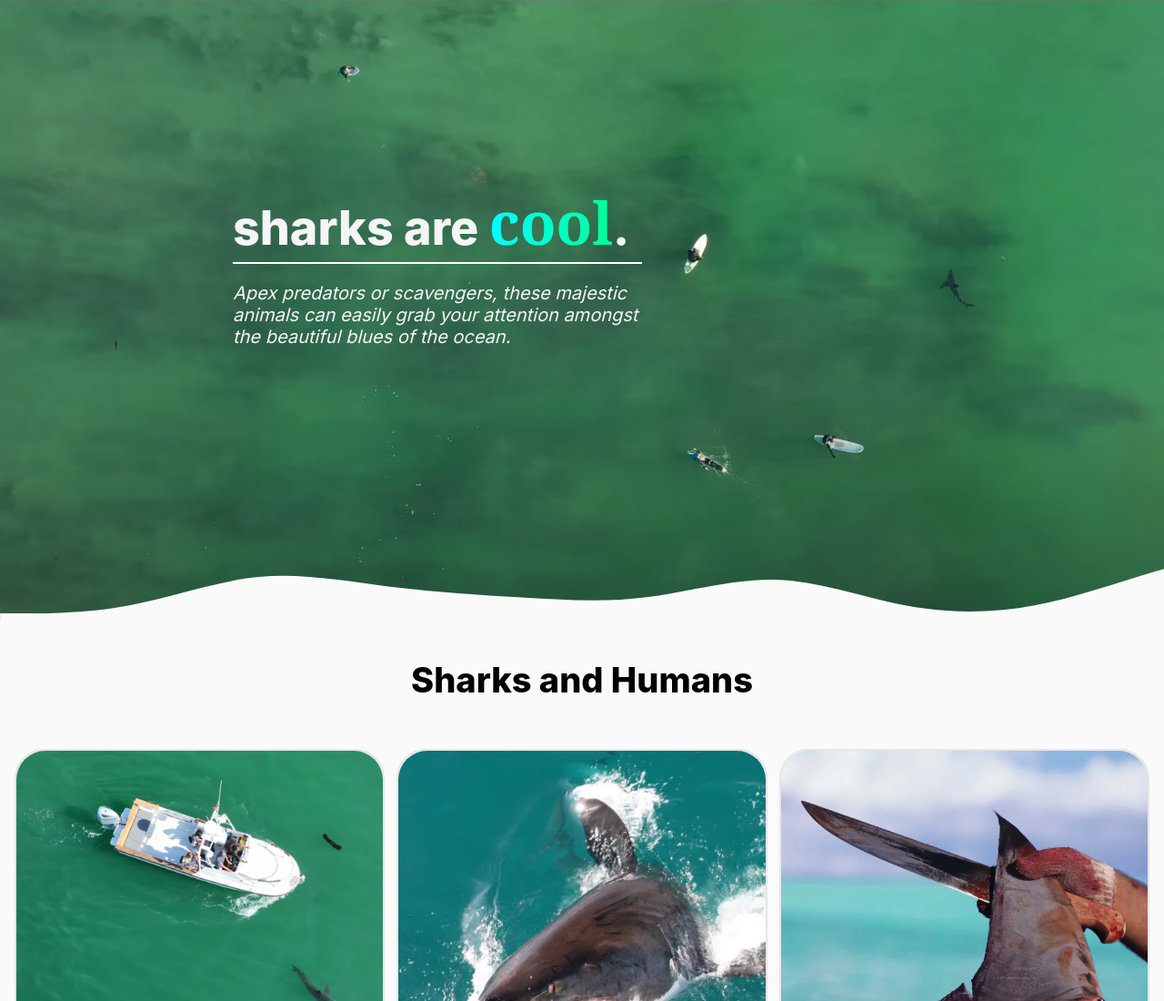
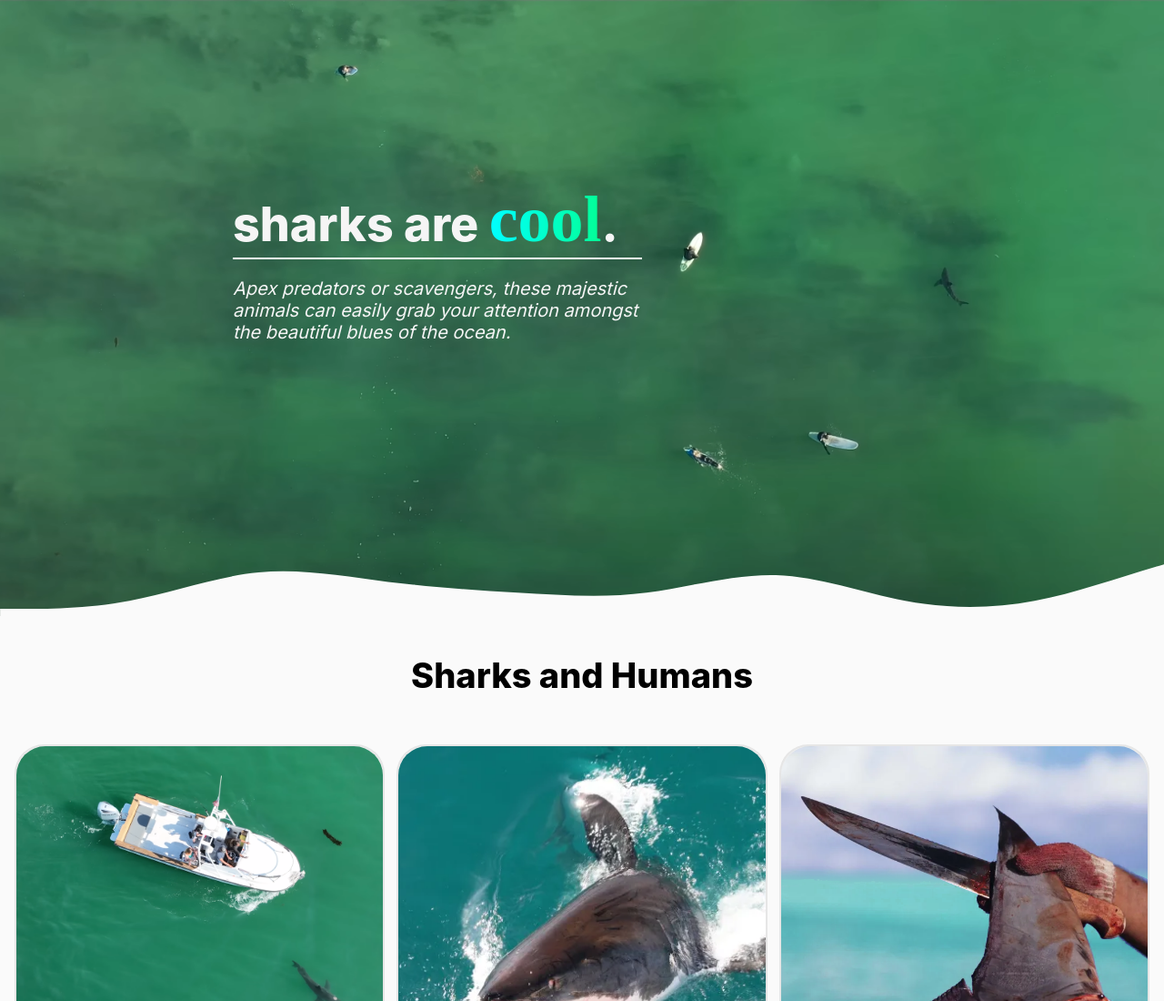
Before and after one commit to FelipeBdC/SharkWebsite, a plain HTML site: page index.html in a window 1280 px wide. Shown: the top 1100 px of the page at 91% size. Drawn offline with Linux system fonts and the light colour scheme.

Commit message:
attempt 2 at fixing cool text on hero section

```diff
--- a/style.css
+++ b/style.css
@@ -78,8 +78,8 @@ p {
             background: linear-gradient(90deg, cyan, rgb(3, 255, 150));
             background-clip: text;
 
-            font-family:Georgia, 'Times New Roman', Times, serif;
-            font-size: 1.8ch;
+            font-family:'Times New Roman', Times, serif;
+            font-size: 2ch;
         }
     }
 }
```
